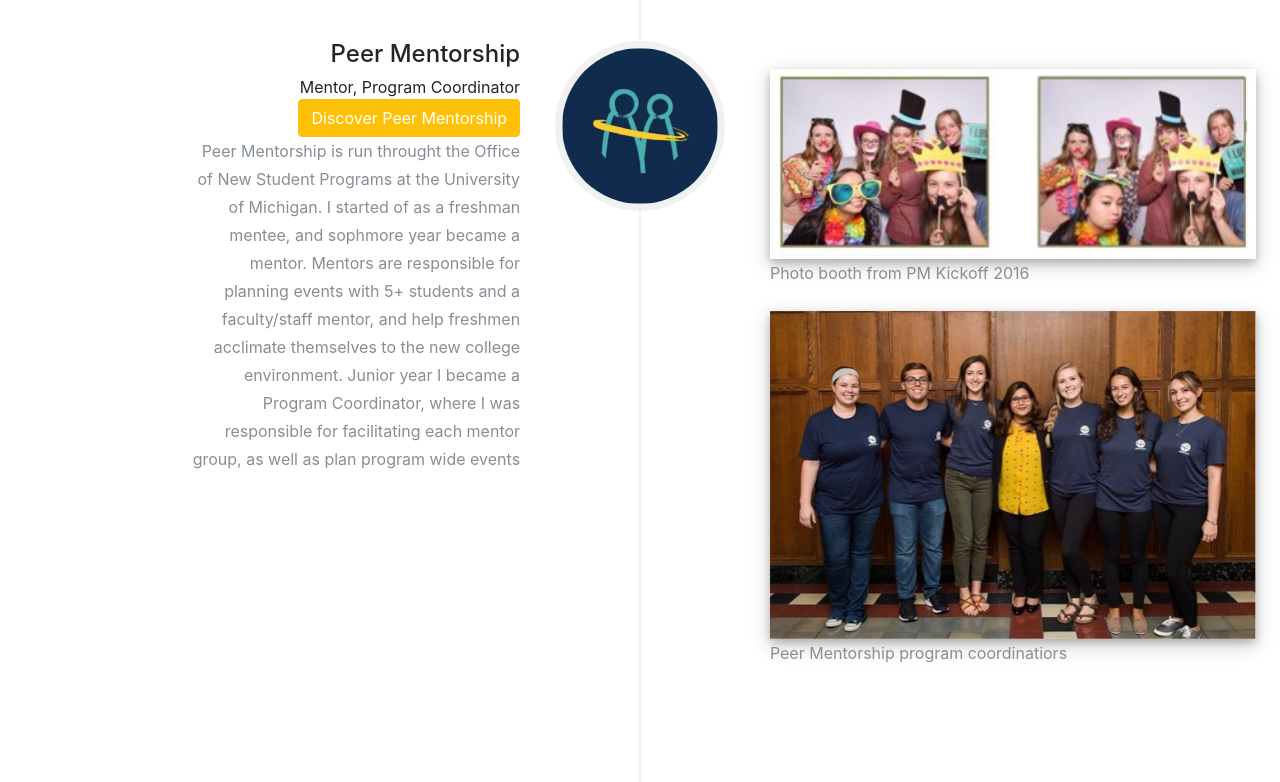
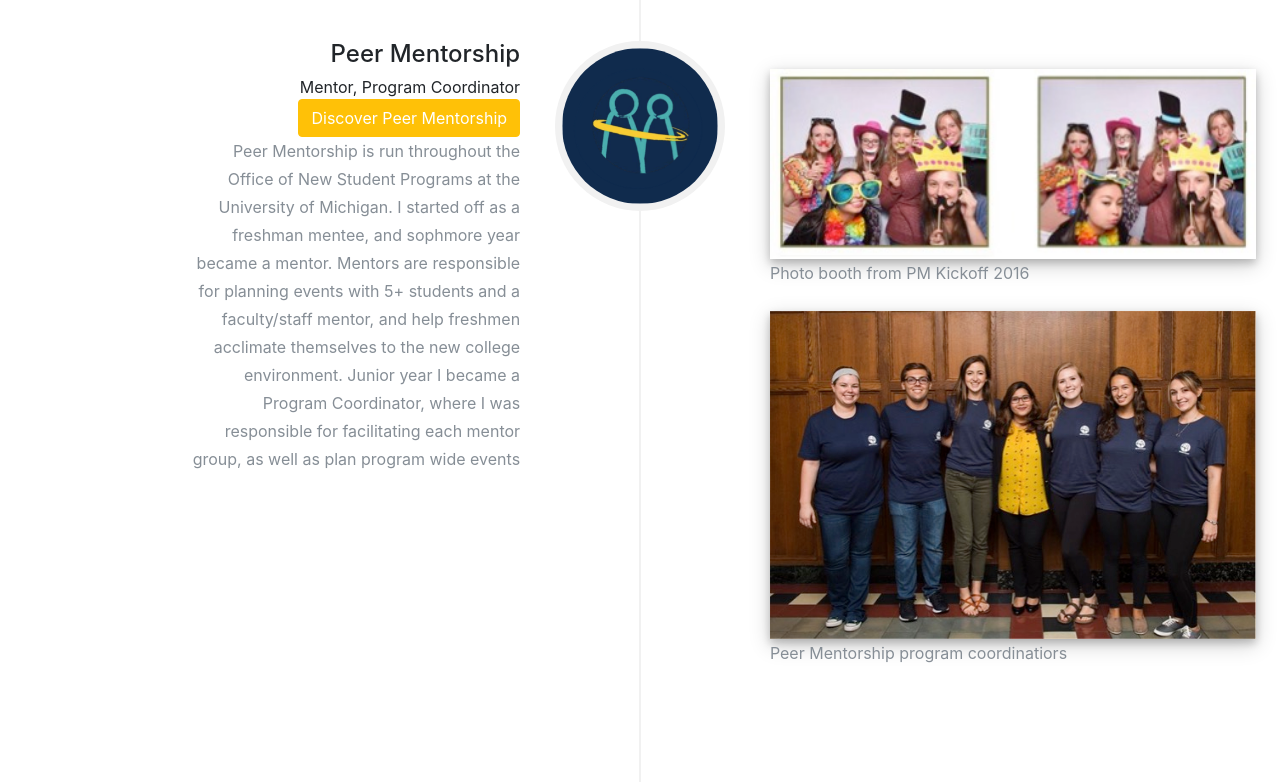
Before and after one commit to veronicaday/personalWebsite, a website with bundled scripts: page index.html in a window 1280 px wide. Shown: the part 7080-7862 px from the top of the page. Built offline with nearby package versions, Linux system fonts and the light colour scheme; a web font is replaced by a local one.

Commit message:
fixed typos

```diff
--- a/index.html
+++ b/index.html
@@ -504,7 +504,7 @@
                   </div>
                   <div class="timeline-body">
                     <p class="text-muted">
-                    Peer Mentorship is run throught the Office of New Student Programs at the University of Michigan. I started of as a freshman mentee, and sophmore year became a mentor. Mentors are responsible for planning events with 5+ students and a faculty/staff mentor, and help freshmen acclimate themselves to the new college environment. Junior year I became a Program Coordinator, where I was responsible for facilitating each mentor group, as well as plan program wide events
+                    Peer Mentorship is run throughout the Office of New Student Programs at the University of Michigan. I started off as a freshman mentee, and sophmore year became a mentor. Mentors are responsible for planning events with 5+ students and a faculty/staff mentor, and help freshmen acclimate themselves to the new college environment. Junior year I became a Program Coordinator, where I was responsible for facilitating each mentor group, as well as plan program wide events
                     </p>
                 </div>
               </div>
```
Also changed, not shown: 2 other files.
